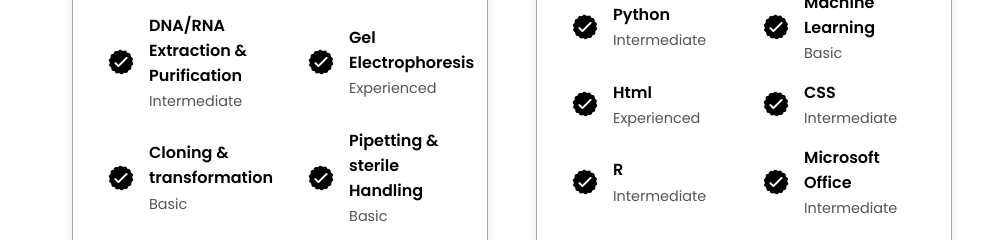
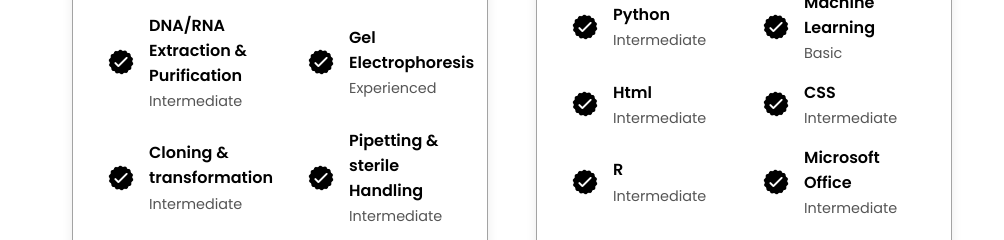
Before and after one commit to mohammad-sajid-talukder/Sajid-Portfolio, a plain HTML site: page index.html in a window 1280 px wide. Shown: the part 2205-2445 px from the top of the page, without its empty margins (128-1132 px from the left). Drawn offline with Linux system fonts and the light colour scheme.

Commit message:
Update index.html

```diff
--- a/index.html
+++ b/index.html
@@ -171,7 +171,7 @@
                   class="icon">
                   <div>
                     <h3>Cloning & transformation</h3>
-                    <p>Basic</p>
+                    <p>Intermediate</p>
                   </div>
                 </article>
                 <article>
@@ -180,7 +180,7 @@
                   class="icon">
                   <div>
                     <h3>Pipetting & sterile Handling</h3>
-                    <p>Basic</p>
+                    <p>Intermediate</p>
                   </div>
                 </article>
                 <article>
@@ -230,7 +230,7 @@
                   class="icon">
                   <div>
                     <h3>Html</h3>
-                    <p>Experienced</p>
+                    <p>Intermediate</p>
                   </div>
                 </article>
                 <article>
```
